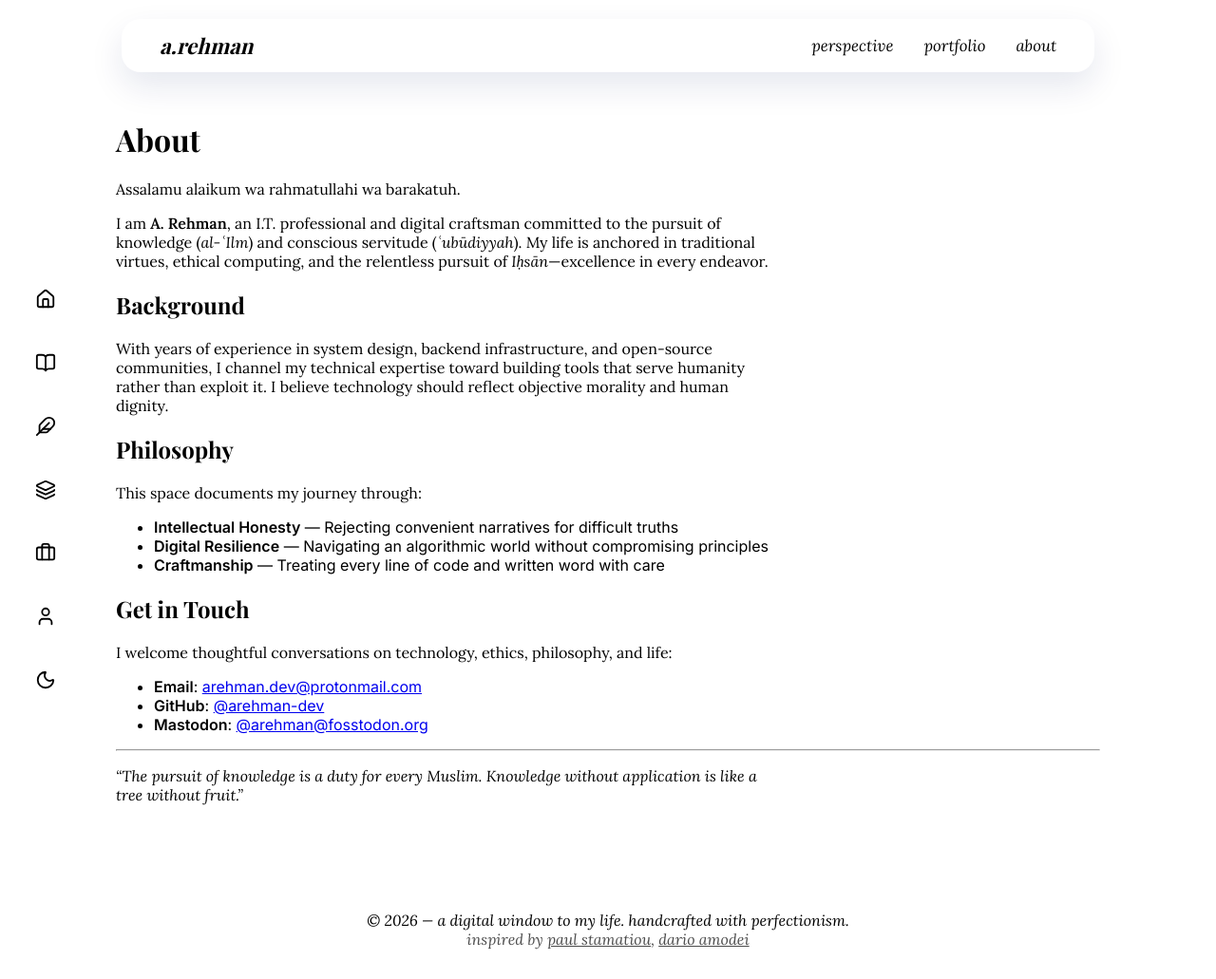
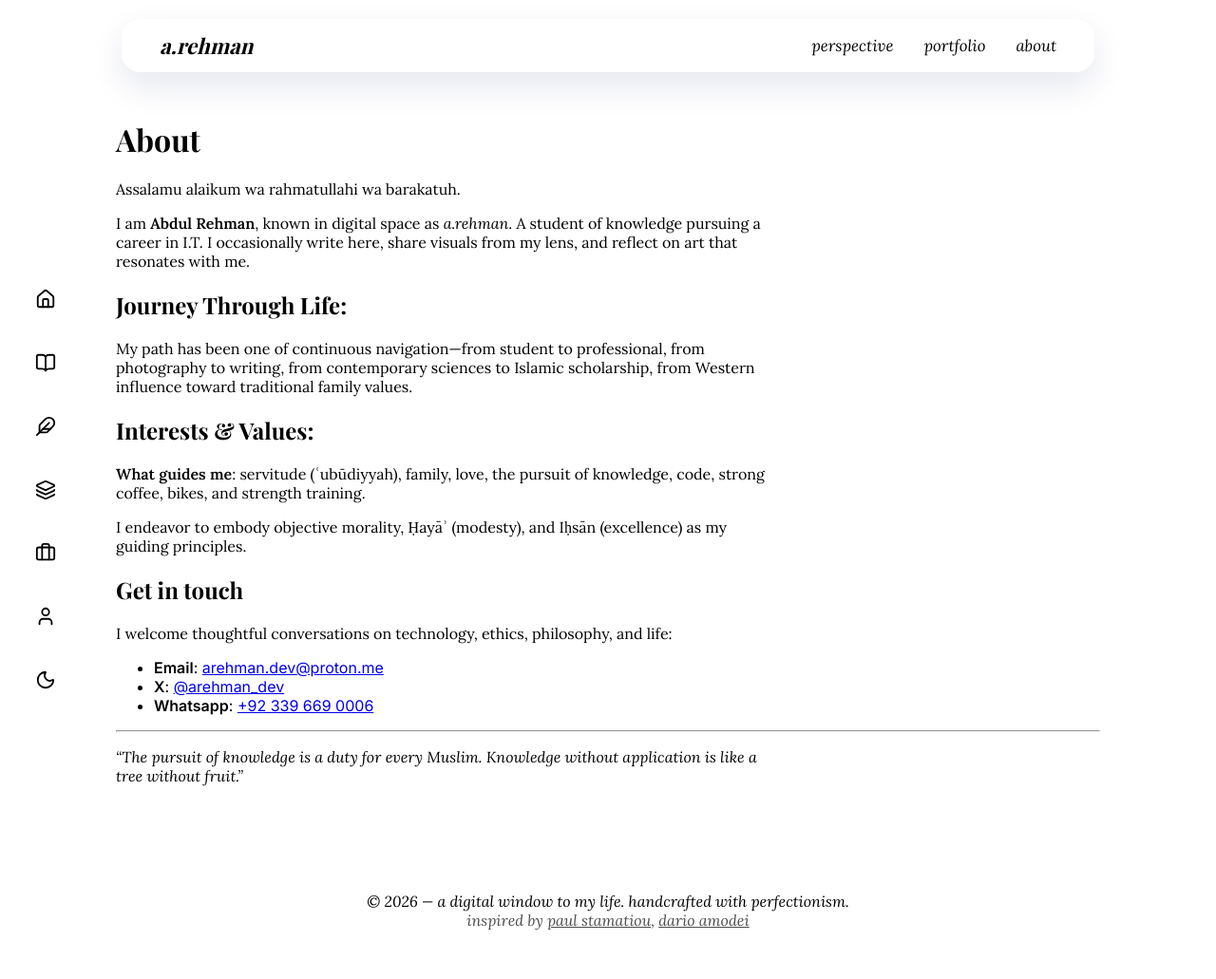
Before and after one commit to arehman-dev/arehman-dev.github.io, a Jekyll site: the page built from about.md, in a window 1280 px wide and 1031 px high. Shown: the whole window at 95% size. Built offline with Jekyll 4.4.1, drawn with Linux system fonts in a browser that asks for light colours; some web fonts are replaced.

```diff
--- a/about.md
+++ b/about.md
@@ -7,26 +7,39 @@ title: About
 
 Assalamu alaikum wa rahmatullahi wa barakatuh.
 
-I am **A. Rehman**, an I.T. professional and digital craftsman committed to the pursuit of knowledge (*al-ʿIlm*) and conscious servitude (*ʿubūdiyyah*). My life is anchored in traditional virtues, ethical computing, and the relentless pursuit of *Iḥsān*—excellence in every endeavor.
+I am **Abdul Rehman**, known in digital space as _a.rehman_. A student of knowledge pursuing a career in I.T. I occasionally write here, share visuals from my lens, and reflect on art that resonates with me.
 
-## Background
 
-With years of experience in system design, backend infrastructure, and open-source communities, I channel my technical expertise toward building tools that serve humanity rather than exploit it. I believe technology should reflect objective morality and human dignity.
+## Journey Through Life:
 
-## Philosophy
+My path has been one of continuous navigation—from student to professional, from photography to writing, from contemporary sciences to Islamic scholarship, from Western influence toward traditional family values.
+
+
+
+## Interests & Values:
+
+<!-- My interests span:
+abd, family, love, ilm, bash, coffee, bikes & power lifting. -->
+
+**What guides me**: servitude (ʿubūdiyyah), family, love, the pursuit of knowledge, code, strong coffee, bikes, and strength training.
+
+I endeavor to embody objective morality, Ḥayāʾ (modesty), and Iḥsān (excellence) as my guiding principles.
+
+
+<!-- ## Philosophy
 
 This space documents my journey through:
 - **Intellectual Honesty** — Rejecting convenient narratives for difficult truths
 - **Digital Resilience** — Navigating an algorithmic world without compromising principles
-- **Craftmanship** — Treating every line of code and written word with care
+- **Craftmanship** — Treating every line of code and written word with care -->
 
-## Get in Touch
+## Get in touch
 
 I welcome thoughtful conversations on technology, ethics, philosophy, and life:
 
-- **Email**: [arehman.dev@protonmail.com](mailto:arehman.dev@protonmail.com)
-- **GitHub**: [@arehman-dev](https://github.com/arehman-dev)
-- **Mastodon**: [@arehman@fosstodon.org](https://fosstodon.org/@arehman)
+- **Email**: [arehman.dev@proton.me](mailto:arehman.dev@proton.me)
+- **X**: [@arehman_dev](https://twitter.com/arehman_dev)
+- **Whatsapp**: [+92 339 669 0006](wa.me/+923396690006)
 
 ---
 
```
Also changed, not shown: 404.md (+5 -4 lines), poetry/index.md (+6 -3 lines).
